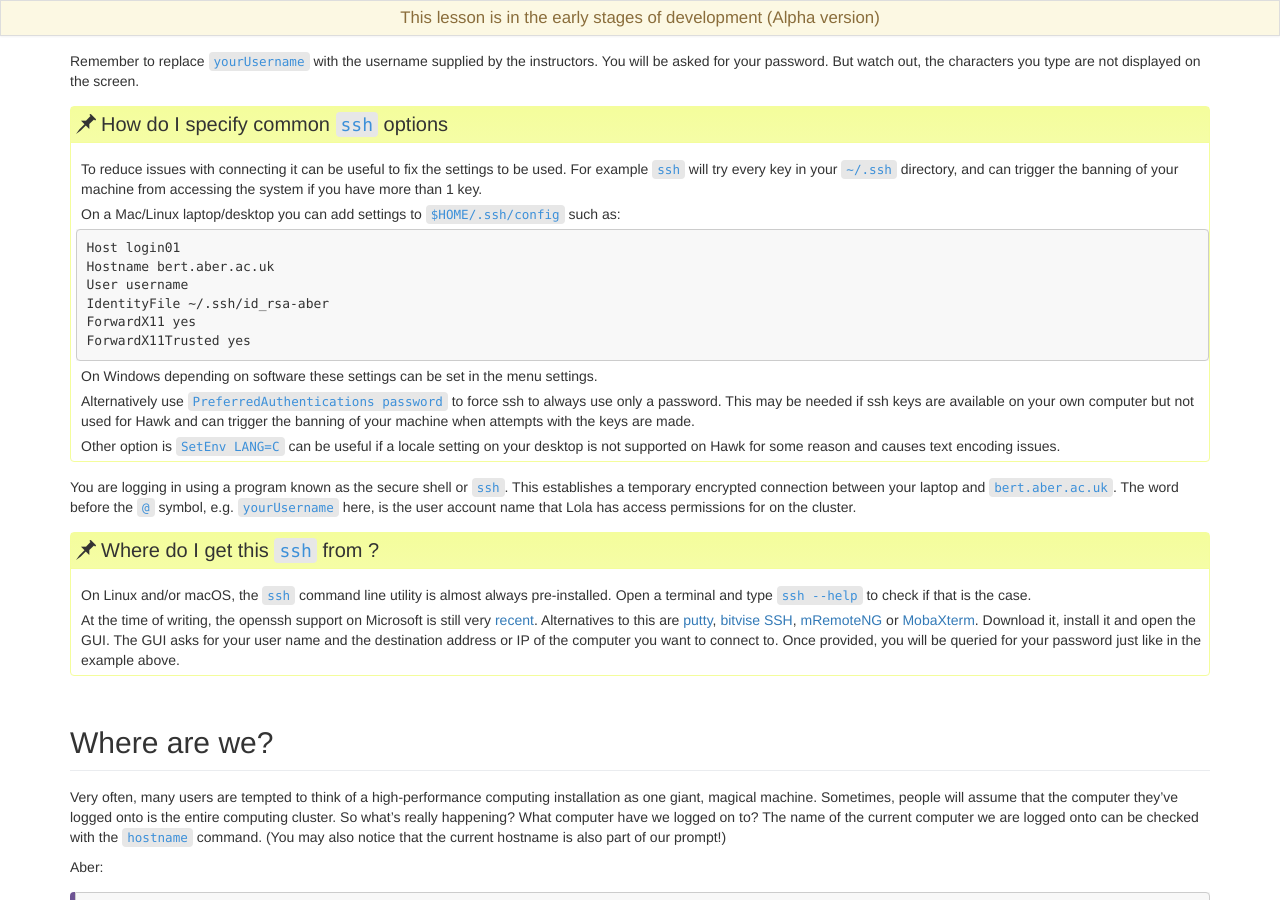
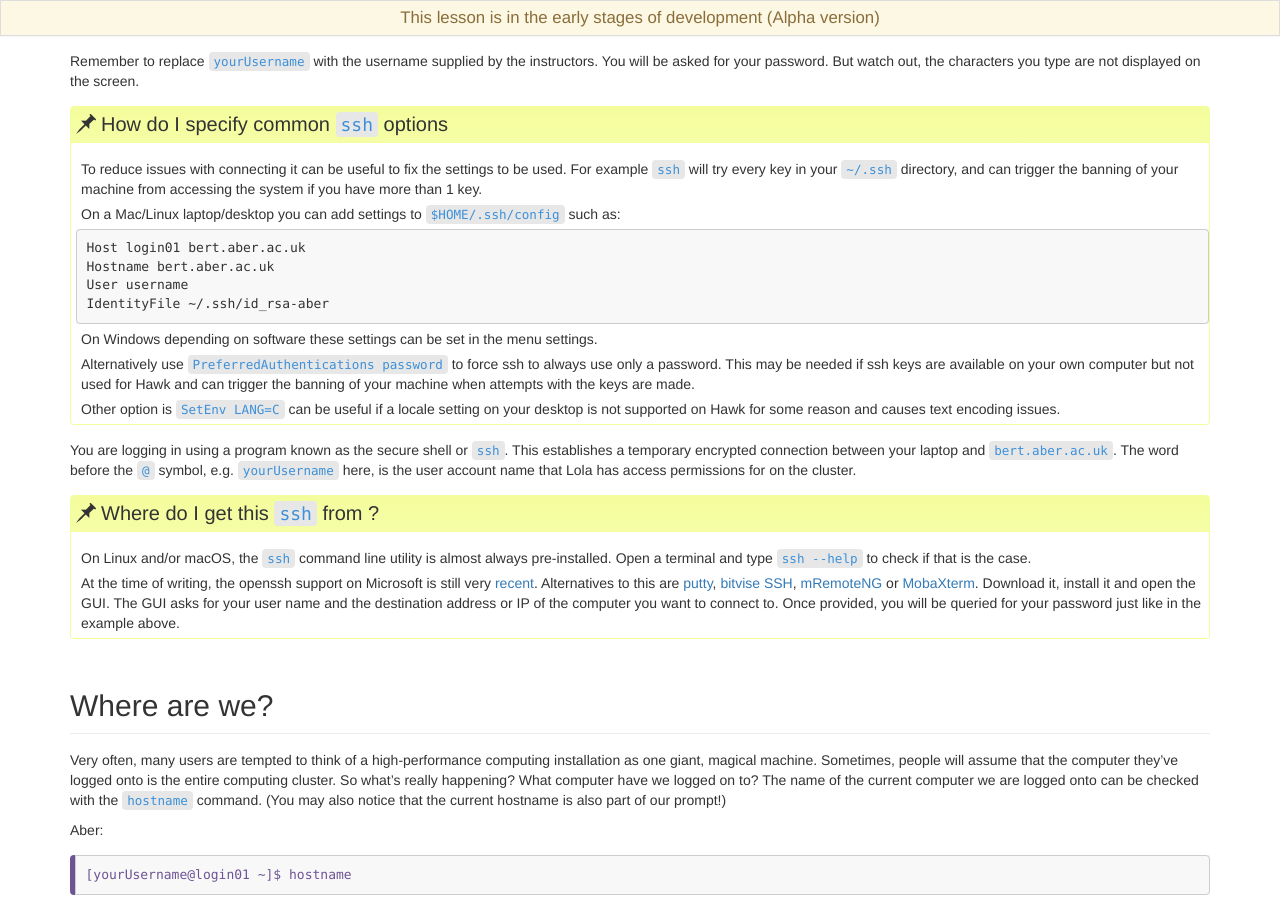
Before and after one commit to corcor27/hpc-intro-aber, a Jekyll site: the page built from _episodes/12-cluster.md, in a window 1280 px wide and 900 px high, scrolled down 1274 px. Built offline with Jekyll 4.4.1, drawn with Linux system fonts in a browser that asks for light colours.

Commit message:
updated configuration file created

````diff
--- a/_episodes/12-cluster.md
+++ b/_episodes/12-cluster.md
@@ -65,12 +65,10 @@ your password. But watch out, the characters you type are not displayed on the s
 > On a Mac/Linux laptop/desktop you can add settings to `$HOME/.ssh/config` such as:
 >
 > ```
-> Host login01
+> Host login01 bert.aber.ac.uk
 > Hostname bert.aber.ac.uk
 > User username
 > IdentityFile ~/.ssh/id_rsa-aber
-> ForwardX11 yes
-> ForwardX11Trusted yes
 > ```
 > {: .code}
 >
````
